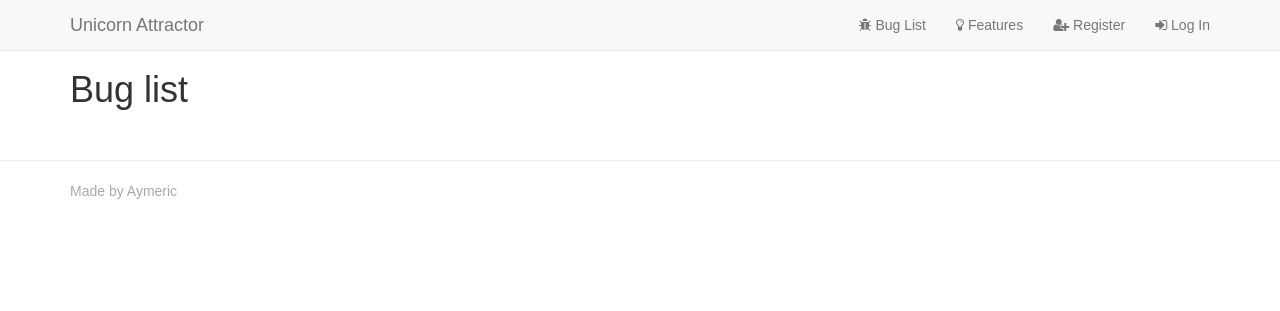
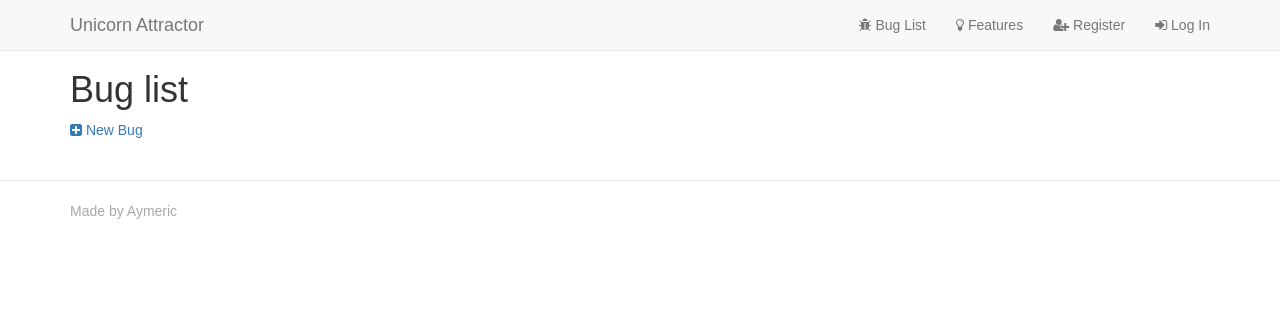
Before and after one commit to comanezz/unicorn_attractor, a Django app: page /bugs/ in a window 1280 px wide. Shown: the top 311 px of the page. Run offline with Django 3.2, Linux system fonts and the light colour scheme; data that the repository does not hold is empty; some libraries are stand-ins or nearby versions.

Commit message:
New bug button added. No href yet

```diff
--- a/bugs/templates/bugs.html
+++ b/bugs/templates/bugs.html
@@ -5,7 +5,7 @@
 {% block page_heading %}Bug list{% endblock %}
 
 {% block content %}
-
+    <a href=""><i class="fa fa-plus-square"></i> New Bug</a>
     <!-- Show bugs -->
     {% for bug in bugs %}
     <div class="row row-flex">
```
